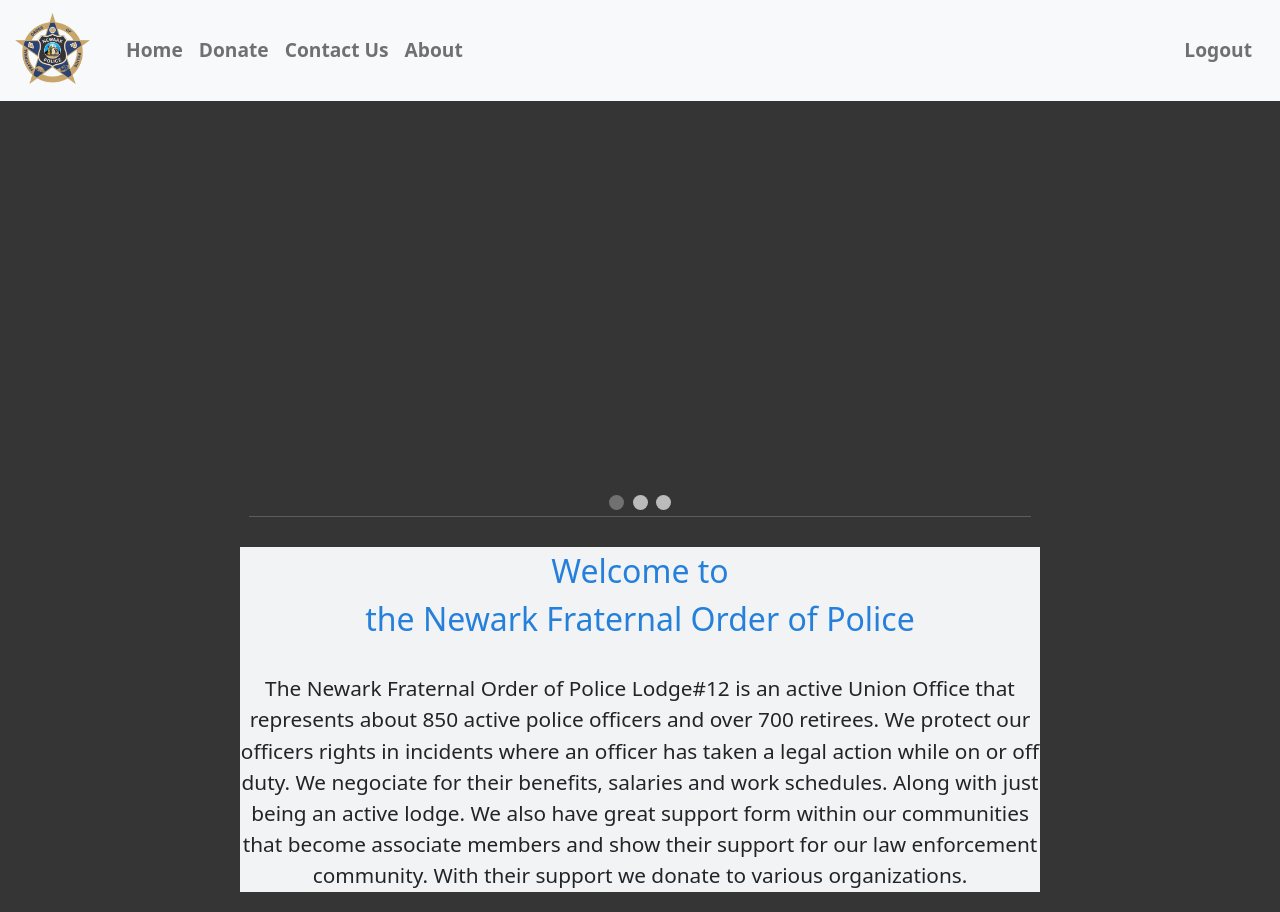
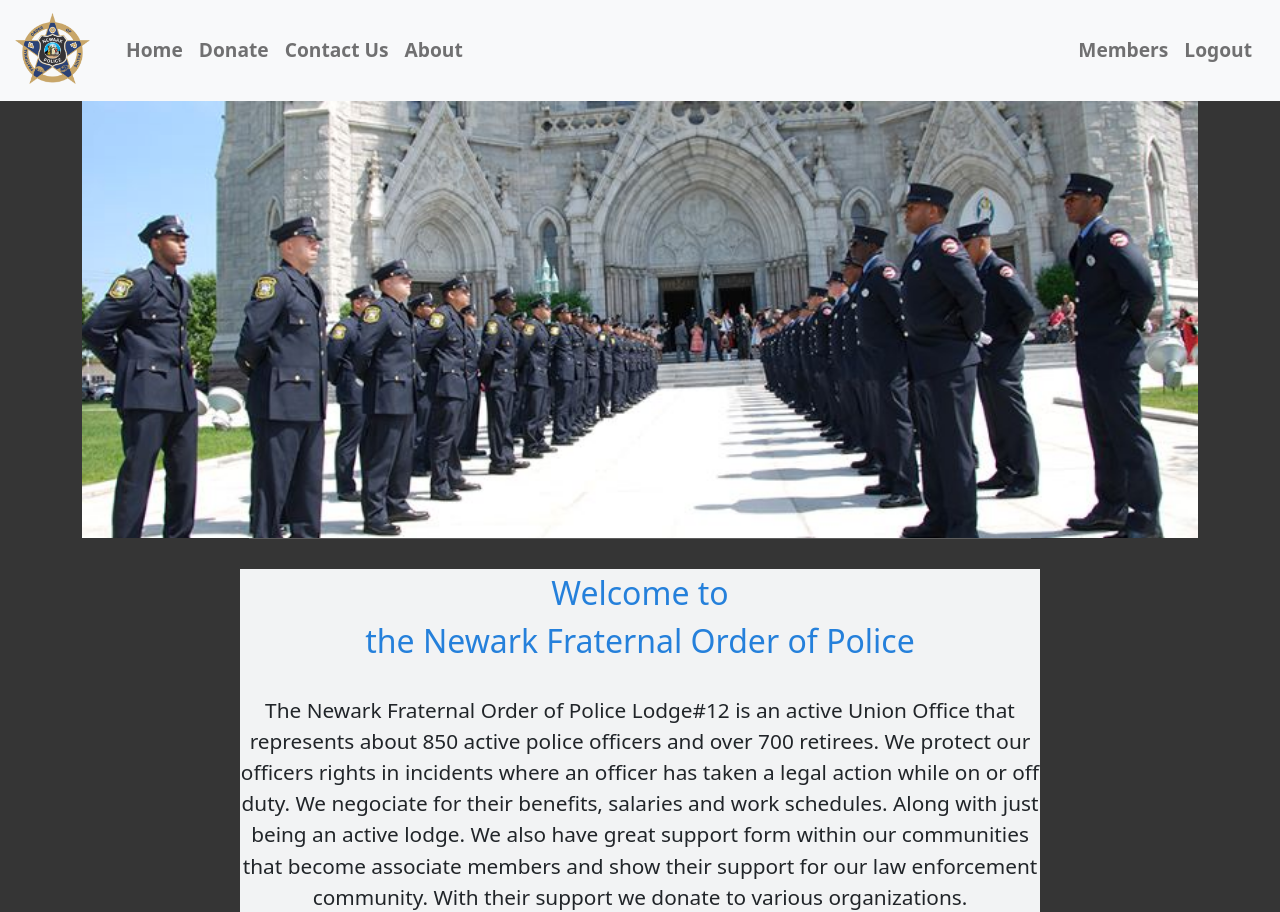
Before and after one commit to gajeraYash/NFOP-app, a Django app: page / in a window 1280 px wide. Shown: the top 912 px of the page. Run offline with Django 3.2, Linux system fonts and the light colour scheme; a user stored in the database is signed in; some libraries are stand-ins or nearby versions.

Commit message:
Carousel Fix Bootstrap

```diff
--- a/templates/app/index.html
+++ b/templates/app/index.html
@@ -12,21 +12,18 @@
 <body>
   <section id="home">
     <div class="container">
-      <div class="slideshow-container">
-        <div class="mySlides fade">
-          <img src="static/assets/MiscImages/newarkpolice3resize.jpg" style="width:100%">
+      <div class="carousel slide carousel-fade" data-bs-ride="carousel">
+        <div class="carousel-inner">
+          <div class="carousel-item active" data-bs-interval="5000" >
+            <img src="{% static 'assets/MiscImages/newarkpolice3resize.jpg' %}" class="d-block w-100" alt="...">
+          </div>
+          <div class="carousel-item" data-bs-interval="5000">
+            <img src="{% static 'assets/MiscImages/newarkpolice2resize.jpg' %}" class="d-block w-100" alt="...">
+          </div>
+          <div class="carousel-item" data-bs-interval="5000">
+            <img src="{% static 'assets/MiscImages/newarkpoliceresize.jpg' %}" class="d-block w-100" alt="...">
+          </div>
         </div>
-        <div class="mySlides fade">
-          <img src="static/assets/MiscImages/newarkpolice2resize.jpg" style="width:100%">
-        </div>
-        <div class="mySlides fade">
-          <img src="static/assets/MiscImages/newarkpoliceresize.jpg" style="width:100%">
-        </div>
-      </div>
-      <div style="text-align:center">
-        <span class="dot"></span>
-        <span class="dot"></span>
-        <span class="dot"></span>
       </div>
       <hr class="light" />
       <div class="Mess-home-page">
@@ -107,26 +104,5 @@
       </div>
     </div>
   </section>
-  <script>
-    var slideIndex = 0;
-    showSlides();
-
-    function showSlides() {
-      var i;
-      var slides = document.getElementsByClassName("mySlides");
-      var dots = document.getElementsByClassName("dot");
-      for (i = 0; i < slides.length; i++) {
-        slides[i].style.display = "none";
-      }
-      slideIndex++;
-      if (slideIndex > slides.length) { slideIndex = 1 }
-      for (i = 0; i < dots.length; i++) {
-        dots[i].className = dots[i].className.replace(" active", "");
-      }
-      slides[slideIndex - 1].style.display = "block";
-      dots[slideIndex - 1].className += " active";
-      setTimeout(showSlides, 2000); // Change image every 2 seconds
-    }
-  </script>
 </body>
 {% endblock %}
--- a/templates/app/partials/navbar.html
+++ b/templates/app/partials/navbar.html
@@ -31,6 +31,9 @@
             <ul class="navbar-nav me-2">
                 {% if user.is_authenticated %}
                 <li class="nav-item">
+                    <a class="nav-link" href="#"><b>Members</b></a>
+                </li>
+                <li class="nav-item">
                     <a class="nav-link" href="#"><b>Logout</b></a>
                 </li>
                 {% else %}
```
